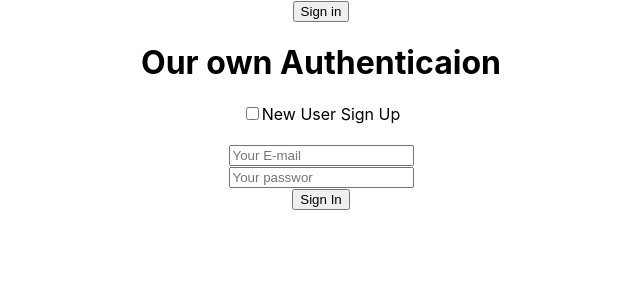
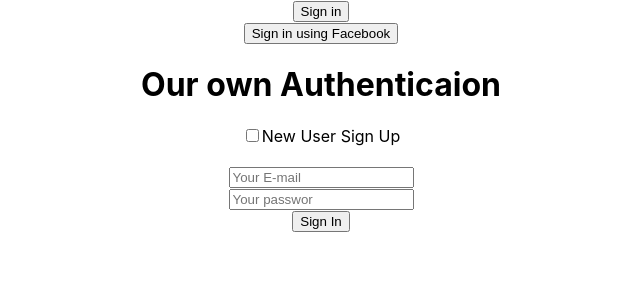
Before and after one commit to emran899dev/firebase-auth, a React (Create React App) app: page / in a window 1280 px wide. Shown: the top 300 px of the page, without its empty margins (319-959 px from the left). Built offline with nearby package versions, Linux system fonts and the light colour scheme.

Commit message:
added facebook auth

```diff
--- a/src/App.js
+++ b/src/App.js
@@ -20,7 +20,10 @@ function App() {
     photo: ''
   })
 
+  const fbProvider = new firebase.auth.FacebookAuthProvider();
   const provider = new firebase.auth.GoogleAuthProvider();
+
+
   const handelSignIn = () =>{
     firebase.auth().signInWithPopup(provider)
     .then(res => {
@@ -40,6 +43,24 @@ function App() {
       console.log(err);
       console.log(err.message)
     })
+  }
+  const handelFBLogin = () => {
+    firebase.auth().signInWithPopup(fbProvider).then(function(result) {
+      // This gives you a Facebook Access Token. You can use it to access the Facebook API.
+      var token = result.credential.accessToken;
+      // The signed-in user info.
+      var user = result.user;
+      // ...
+    }).catch(function(error) {
+      // Handle Errors here.
+      var errorCode = error.code;
+      var errorMessage = error.message;
+      // The email of the user's account used.
+      var email = error.email;
+      // The firebase.auth.AuthCredential type that was used.
+      var credential = error.credential;
+      // ...
+    });
   }
   const handelSignOut = () => {
     // console.log('User Sign Out');
@@ -139,6 +160,8 @@ function App() {
           user.isSignedIn ?  <button onClick={handelSignOut}>Sign Out</button> :
           <button onClick={handelSignIn}>Sign in</button>
       }
+      <br/>
+      <button onClick={handelFBLogin}>Sign in using Facebook</button>
 
      {
        user.isSignedIn && <div>
```
